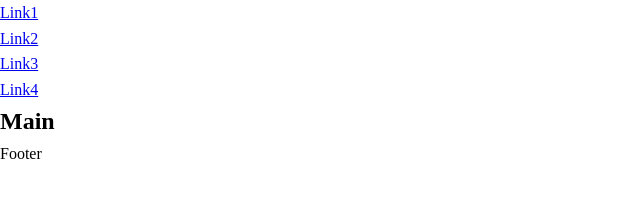
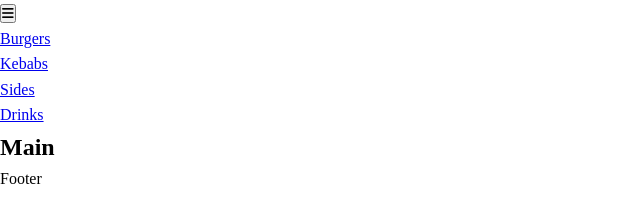
Before and after one commit to ricardozuritadev/c-go-ecommerce, a website: page index.html in a window 1280 px wide. Shown: the whole page, without its empty margins (0-640 px from the left). Drawn offline with Linux system fonts and the light colour scheme.

Commit message:
Modify nav

```diff
--- a/index.html
+++ b/index.html
@@ -4,15 +4,29 @@
     <meta charset="UTF-8" />
     <meta name="viewport" content="width=device-width, initial-scale=1.0" />
     <link rel="stylesheet" href="./css/main.css" />
+    <script
+      src="https://kit.fontawesome.com/19a7530794.js"
+      crossorigin="anonymous"
+    ></script>
+    <script src="./js/navbar-mobile.js" defer></script>
     <title>C-Go Ecommerce</title>
   </head>
   <body>
-    <nav>
-      <ul>
-        <li><a href="#">Link1</a></li>
-        <li><a href="#">Link2</a></li>
-        <li><a href="#">Link3</a></li>
-        <li><a href="#">Link4</a></li>
+    <nav class="nav">
+      <!-- Mobile navbar -->
+      <div class="nav__mobile">
+        <i class="nav__logo" class="fa-solid fa-bowl-food"></i>
+        <button id="toggle-nav-button" class="nav__button">
+          <i class="fas fa-bars"></i>
+        </button>
+      </div>
+
+      <!-- Desktop navbar -->
+      <ul class="nav__list">
+        <li class="nav__items nav__items--selected"><a href="#">Burgers</a></li>
+        <li class="nav__items"><a href="#">Kebabs</a></li>
+        <li class="nav__items"><a href="#">Sides</a></li>
+        <li class="nav__items"><a href="#">Drinks</a></li>
       </ul>
     </nav>
 
```
